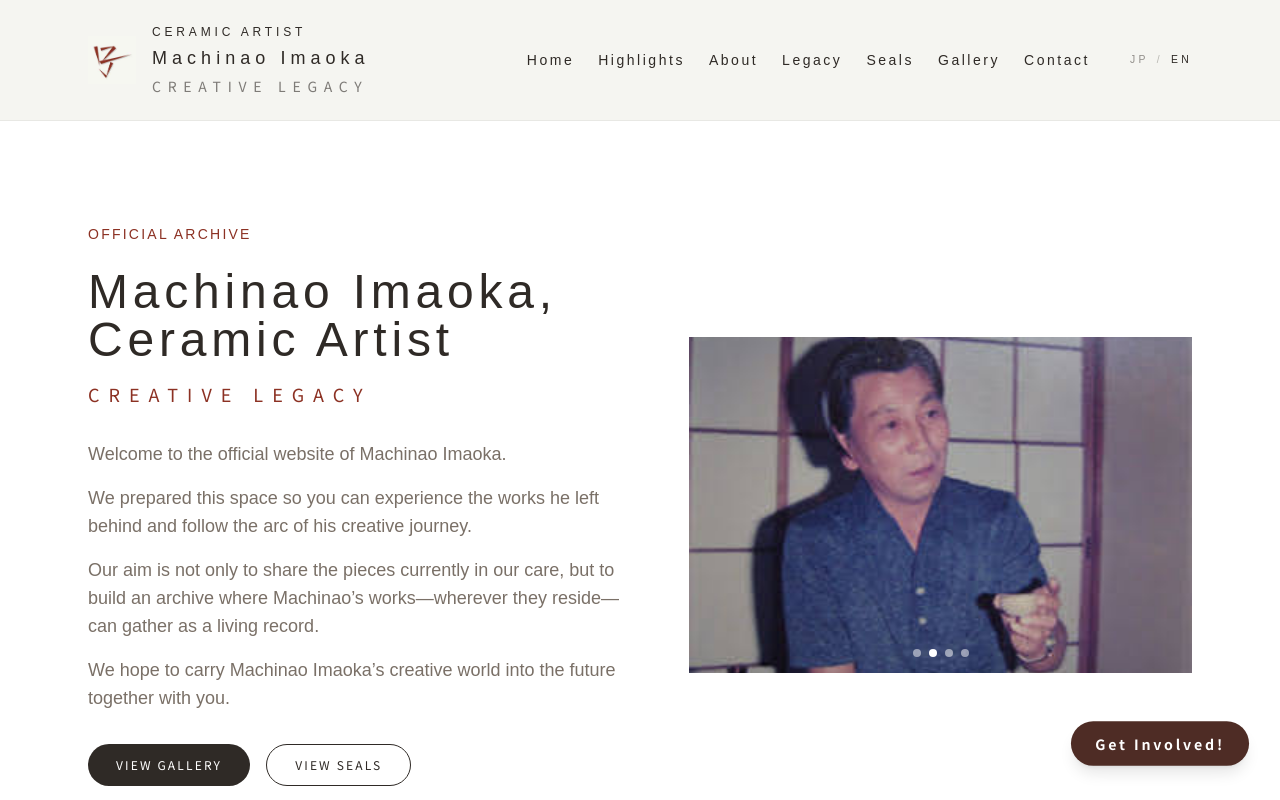
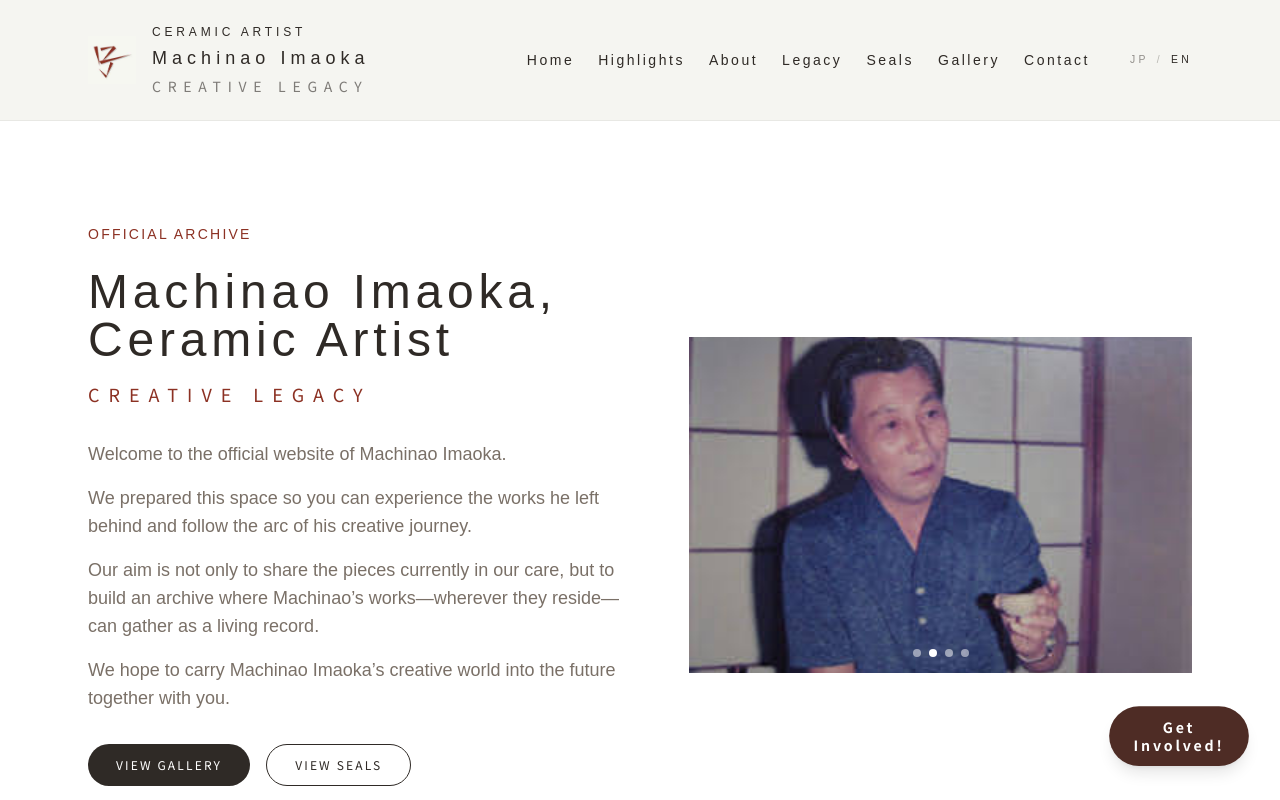
Before and after one commit to offdelta/imaokamachinao, a Next.js app: page /en in a window 1280 px wide. Shown: the top 800 px of the page. Built offline with nearby package versions, Linux system fonts and the light colour scheme.

Commit message:
change button placement

```diff
--- a/components/SupportRequestModal.tsx
+++ b/components/SupportRequestModal.tsx
@@ -39,15 +39,30 @@ export function SupportRequestModal() {
     () => "mailto:imaoka.machinao.official@gmail.com",
     []
   );
+  const buttonPositionClass =
+    locale === "en"
+      ? "right-4 bottom-6 md:bottom-8 md:right-8 md:top-auto"
+      : "right-4 top-4 md:bottom-8 md:right-8 md:top-auto";
+  const buttonLayoutClass =
+    locale === "en"
+      ? "flex-col items-center text-center leading-tight"
+      : "items-center";
 
   return (
     <>
       <button
         type="button"
         onClick={() => setOpen(true)}
-        className="fixed right-4 top-4 z-[60] rounded-full bg-primary px-6 py-3 text-sm font-semibold tracking-[0.2em] text-white shadow-lg transition hover:bg-accent focus:outline-none focus-visible:ring-2 focus-visible:ring-accent md:bottom-8 md:right-8 md:top-auto animate-bob-color"
+        className={`fixed z-[60] inline-flex justify-center rounded-full bg-primary px-6 py-3 text-sm font-semibold tracking-[0.2em] text-white shadow-lg transition hover:bg-accent focus:outline-none focus-visible:ring-2 focus-visible:ring-accent animate-bob-color ${buttonPositionClass} ${buttonLayoutClass}`}
       >
-        {text.button}
+        {locale === "en" ? (
+          <>
+            <span>Get</span>
+            <span>Involved!</span>
+          </>
+        ) : (
+          <span>{text.button}</span>
+        )}
       </button>
 
       {open && (
```
